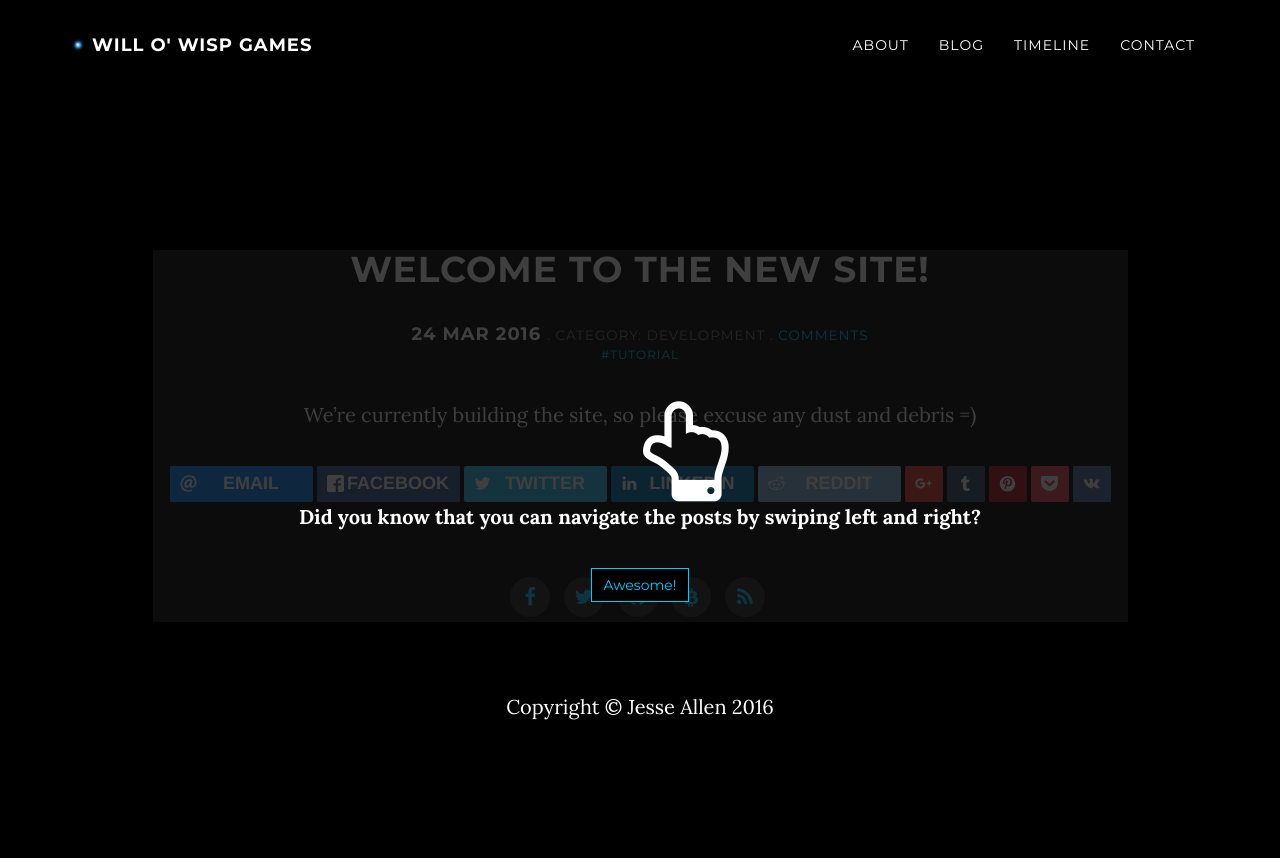
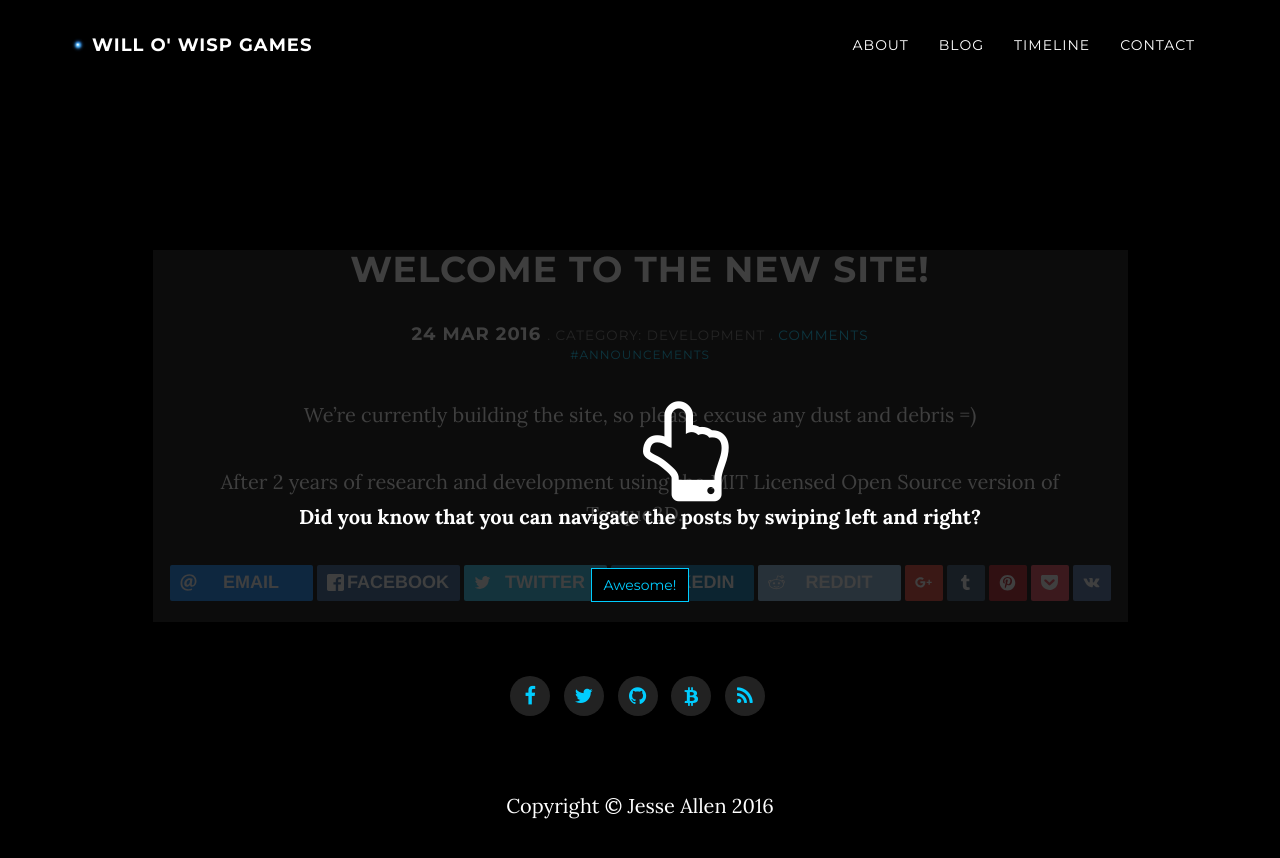
Before and after one commit to WilloWispGames/WilloWispGames.github.io, a Jekyll site: the page built from _posts/2016-03-24-welcome.md, in a window 1280 px wide and 900 px high. Shown: the top 858 px of the window. Built offline with Jekyll 4.4.1, drawn with Linux system fonts in a browser that asks for light colours; nearby versions of some CDN libraries; comment, search, counter and statistics services are not loaded; a style sheet for code colours, icons or effects is not loaded.

Commit message:
Update 2016-03-24-welcome.md

```diff
--- a/_posts/2016-03-24-welcome.md
+++ b/_posts/2016-03-24-welcome.md
@@ -3,7 +3,9 @@ layout: post
 section-type: post
 title: Welcome to the new site!
 category: development
-tags: [ 'tutorial' ]
+tags: [ 'announcements' ]
 ---
 
 We're currently building the site, so please excuse any dust and debris =)
+
+After 2 years of research and development using the MIT Licensed Open Source version of Torque3D...
```
